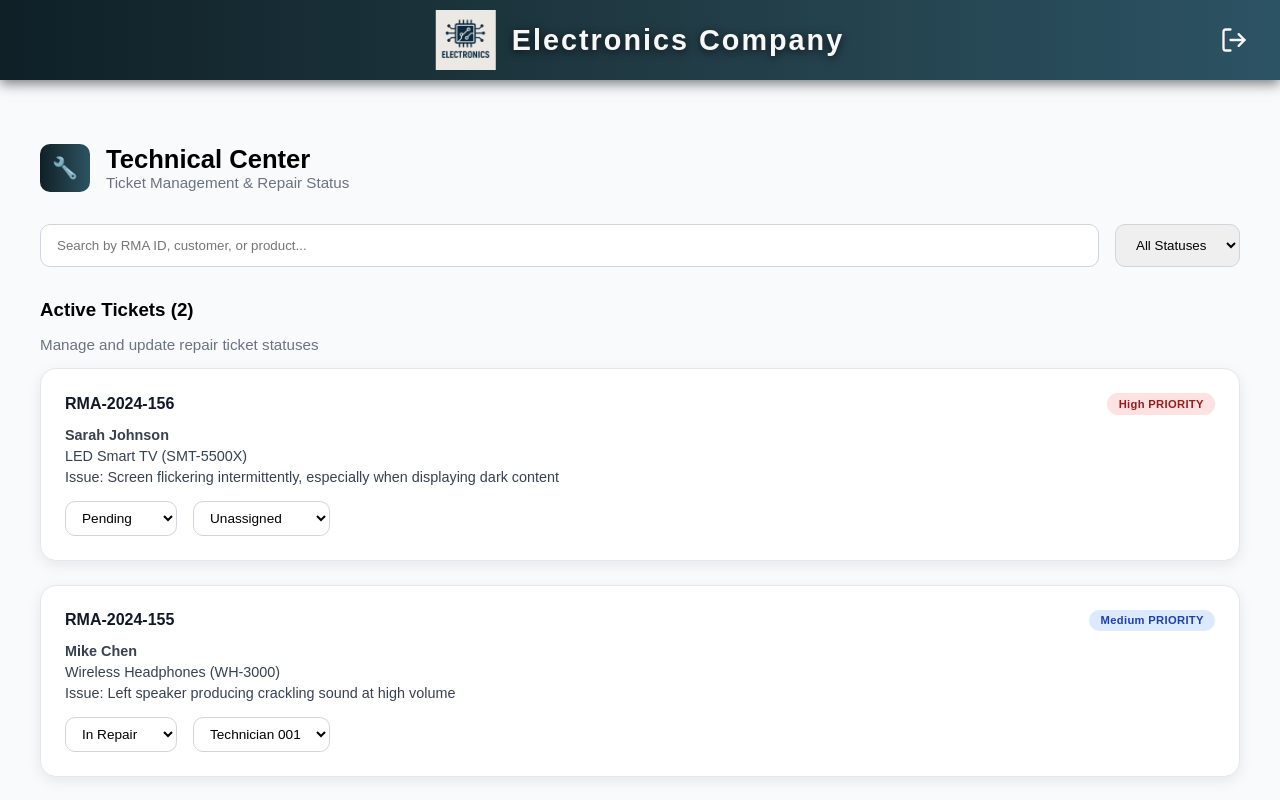
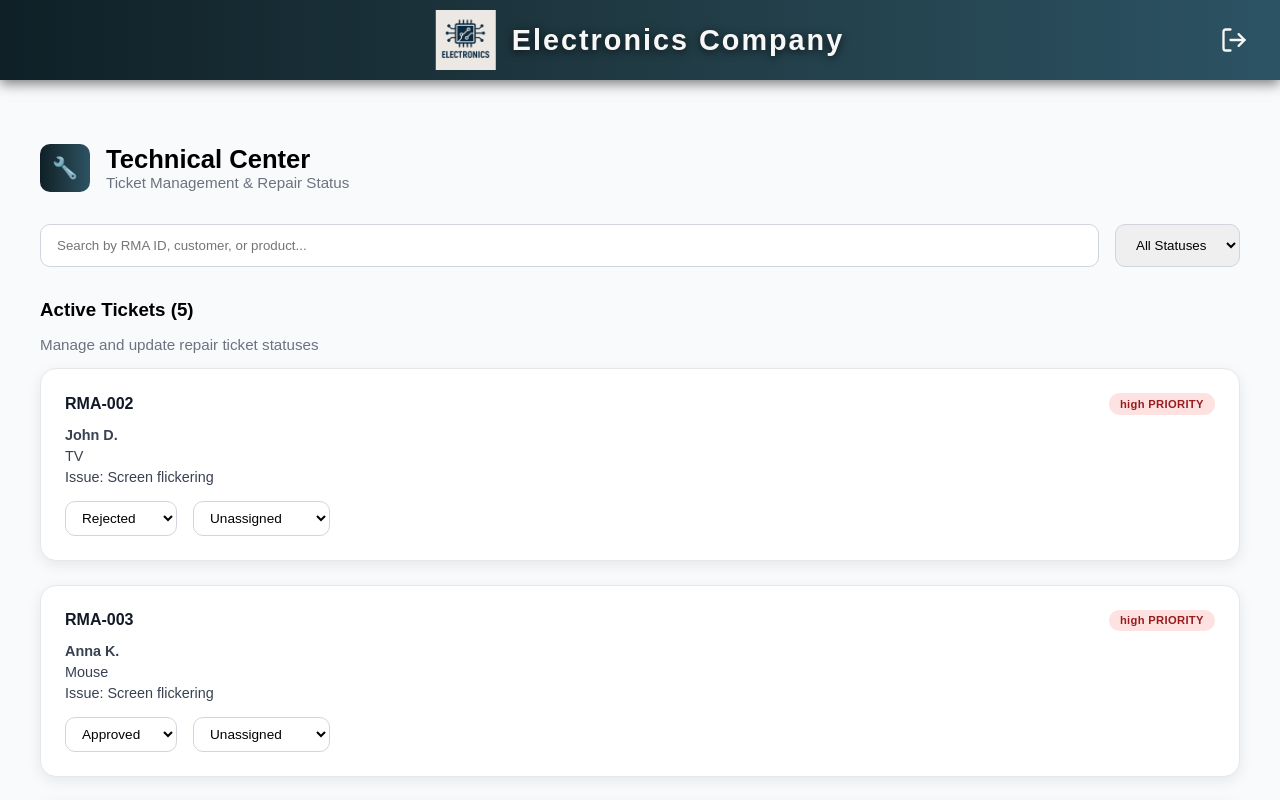
Before and after one commit to Capstone-The-Return/Front-end, a React (Vite) app in the folder Electo_vite/: page /technicalDashboard in a window 1280 px wide. Shown: the top 800 px of the page. Built offline with nearby package versions, Linux system fonts and the light colour scheme; data requests are answered from the project's data file.

Commit message:
updated with server json

```diff
--- a/Electo_vite/db/db.json
+++ b/Electo_vite/db/db.json
@@ -42,7 +42,8 @@
       "photo_url": "https://example.com/photos/rma-001.jpg",
       "owner": "Anasasia Kesisi",
       "last_updated": "2024-06-10T15:30:00Z",
-      "created_at": "2024-06-01T10:00:00Z"
+      "created_at": "2024-06-01T10:00:00Z",
+      "technical_status": null
     },
     {
       "id": "2",
@@ -53,10 +54,10 @@
       "product": {
         "name": "TV"
       },
-      "status": "approved",
+      "status": "in-repair",
       "warranty": true,
       "issue": "Screen flickering",
-      "assigned_to": null,
+      "assigned_to": "Tech One",
       "priority": "high",
       "notes": "Customer reported issue started after recent update.",
       "phone": "+30 2101234567",
@@ -67,7 +68,8 @@
       "photo_url": "https://example.com/photos/rma-001.jpg",
       "owner": "Anasasia Kesisi",
       "last_updated": "2024-06-10T15:30:00Z",
-      "created_at": "2024-06-01T10:00:00Z"
+      "created_at": "2024-06-01T10:00:00Z",
+      "technical_status": "Rejected"
     },
     {
       "id": "3",
@@ -92,7 +94,8 @@
       "photo_url": "https://example.com/photos/rma-001.jpg",
       "owner": "Anasasia Kesisi",
       "last_updated": "2024-06-10T15:30:00Z",
-      "created_at": "2024-06-01T10:00:00Z"
+      "created_at": "2024-06-01T10:00:00Z",
+      "technical_status": "Approved"
     },
     {
       "id": "4",
@@ -117,7 +120,8 @@
       "photo_url": "https://example.com/photos/rma-001.jpg",
       "owner": "Anasasia Kesisi",
       "last_updated": "2024-06-10T15:30:00Z",
-      "created_at": "2024-06-01T10:00:00Z"
+      "created_at": "2024-06-01T10:00:00Z",
+      "technical_status": "completed"
     },
     {
       "id": "5",
@@ -142,7 +146,40 @@
       "photo_url": "https://example.com/photos/rma-001.jpg",
       "owner": "Anasasia Kesisi",
       "last_updated": "2024-06-10T15:30:00Z",
-      "created_at": "2024-06-01T10:00:00Z"
+      "created_at": "2024-06-01T10:00:00Z",
+      "technical_status": null
+    },
+    {
+      "id": "6",
+      "rma": "RMA-006",
+      "customer": {
+        "name": "Dimi S."
+      },
+      "product": {
+        "name": "Keyboard"
+      },
+      "date": "2024-12-03",
+      "issue": "Screen flickering intermittently, especially when displaying dark content",
+      "status": "in-repair",
+      "priority": "High",
+      "assignedTo": "Unassigned",
+      "technical_status": "Pending"
+    },
+    {
+      "id": "7",
+      "rma": "RMA-007",
+      "customer": {
+        "name": "Dimi S."
+      },
+      "product": {
+        "name": "Keyboard"
+      },
+      "date": "2024-12-02",
+      "issue": "Left speaker producing crackling sound at high volume",
+      "status": "in-repair",
+      "priority": "Medium",
+      "assignedTo": "Technician 001",
+      "technical_status": "In Repair"
     }
   ]
 }
--- a/Electo_vite/src/Data/tickets.json
+++ /dev/null
@@ -1,22 +0,0 @@
-[
-  {
-    "id": "RMA-2024-156",
-    "customer": "Sarah Johnson",
-    "product": "LED Smart TV (SMT-5500X)",
-    "date": "2024-12-03",
-    "issue": "Screen flickering intermittently, especially when displaying dark content",
-    "status": "Pending",
-    "priority": "High",
-    "assignedTo": "Unassigned"
-  },
-  {
-    "id": "RMA-2024-155",
-    "customer": "Mike Chen",
-    "product": "Wireless Headphones (WH-3000)",
-    "date": "2024-12-02",
-    "issue": "Left speaker producing crackling sound at high volume",
-    "status": "In Repair",
-    "priority": "Medium",
-    "assignedTo": "Technician 001"
-  }
-]
--- a/Electo_vite/src/components/EmployeePageApp/EmployeePageApp.jsx
+++ b/Electo_vite/src/components/EmployeePageApp/EmployeePageApp.jsx
@@ -25,7 +25,7 @@ export default function EmployeePage() {
   const [editData, setEditData] = useState({});
   const [saving, setSaving] = useState(false);
 
-  useEffect(() => {
+  useEffect(() => {// Μπορείτε να προσθέσετε φίλτρα αν χρειάζεται
     getAllTickets().then(setTickets);
   }, []);
 
@@ -41,9 +41,9 @@ export default function EmployeePage() {
 
   // useMemo για filteredTickets (ανανεώνεται όταν αλλάζουν tickets ή searchQuery)
   const filteredTickets = useMemo(() => {
-    const query = searchQuery.toLowerCase();
+    const query = searchQuery?.toLowerCase();
     return tickets.filter(ticket =>
-      ticket.rma.toLowerCase().includes(query) ||
+      ticket.rma?.toLowerCase().includes(query) ||
       ticket.customer?.name.toLowerCase().includes(query) ||
       ticket.product?.name.toLowerCase().includes(query)
     );
@@ -71,17 +71,21 @@ export default function EmployeePage() {
   const newStatus = destination.droppableId;
   const id = draggableId;
 
+  const currentTechnicalStatus = tickets.find(t => t.id === id)?.technical_status;
+
+  const newTechnicalStatus = newStatus === 'in-repair' ? 'Pending' : currentTechnicalStatus;
+
   // Optimistically update UI
   setTickets(prevTickets => {
     const updated = prevTickets.map(ticket =>
-     ticket.id === id ? { ...ticket, status: newStatus } : ticket
+     ticket.id === id ? { ...ticket, status: newStatus, technical_status: newTechnicalStatus } : ticket
     );
 
     return updated;
   });
 
   try {
-    await updateTicket(id, { status: newStatus });
+    await updateTicket(id, { status: newStatus, technical_status: newTechnicalStatus },'Employee');
     // No further update needed because UI updated optimistically
   } catch (error) {
     alert('Failed to update ticket status');
@@ -123,7 +127,7 @@ export default function EmployeePage() {
         warranty: editData.warranty,
       };
 
-      await updateTicket(selectedTicket.id, updatedFields);
+      await updateTicket(selectedTicket.id, updatedFields, "Employee");
 
       setTickets(prev =>
         prev.map(t =>
@@ -219,6 +223,7 @@ export default function EmployeePage() {
             <p><strong>Customer:</strong> {selectedTicket.customer?.name}</p>
             <p><strong>Product:</strong> {selectedTicket.product?.name}</p>
             <p><strong>Status:</strong> {STATUS_LABELS[selectedTicket.status]}</p>
+            <p><strong>Technical Status:</strong> {selectedTicket.technical_status}</p>
 
             <label>
               <strong>Assigned to:</strong>
--- a/Electo_vite/src/components/TechnicalApp/TechnicalApp.jsx
+++ b/Electo_vite/src/components/TechnicalApp/TechnicalApp.jsx
@@ -1,21 +1,32 @@
-import { useState } from "react";
+import { useState, useEffect } from "react";
 import styles from "./TechnicalApp.module.css";
 import TicketCard from "../TicketCard/TicketCard";
-import initialTickets from "../../data/tickets.json";
+import { getAllTickets, updateTicket, deleteTicket } from '../../services/employeeTickets';
+
 
 export default function TechnicalApp() {
-  const [tickets, setTickets] = useState(initialTickets);
+  const [tickets, setTickets] = useState([]);
   const [filter, setFilter] = useState("All");
+
+  useEffect(() => {
+    getAllTickets().then(data => {
+      setTickets(data.filter(t => t.technical_status !== null));
+    });
+  }, []);
 
   const filteredTickets =
     filter === "All"
       ? tickets
       : tickets.filter(t => t.status === filter);
 
-  const updateStatus = (id, status) => {
+  const updateStatus = async (id, status) => {
+
+    await updateTicket(id, {'technical_status': status});
+
     setTickets(tickets.map(t =>
-      t.id === id ? { ...t, status } : t
+      t.id === id ? { ...t, technical_status: status } : t
     ));
+
   };
 
   return (
--- a/Electo_vite/src/components/TicketCard/TicketCard.jsx
+++ b/Electo_vite/src/components/TicketCard/TicketCard.jsx
@@ -4,19 +4,19 @@ export default function TicketCard({ ticket, onStatusChange }) {
   return (
     <div className={styles.card}>
       <div className={styles.header}>
-        <strong>{ticket.id}</strong>
+        <strong>{ticket.rma}</strong>
         <span className={`${styles.badge} ${styles[ticket.priority.toLowerCase()]}`}>
           {ticket.priority} PRIORITY
         </span>
       </div>
 
-      <p><strong>{ticket.customer}</strong></p>
-      <p>{ticket.product}</p>
+      <p><strong>{ticket.customer.name}</strong></p>
+      <p>{ticket.product.name}</p>
       <p className={styles.issue}>Issue: {ticket.issue}</p>
 
       <div className={styles.controls}>
         <select
-          value={ticket.status}
+          value={ticket.technical_status}
           onChange={(e) => onStatusChange(ticket.id, e.target.value)}
         >
           <option>Pending</option>
--- a/Electo_vite/src/services/employeeTickets.js
+++ b/Electo_vite/src/services/employeeTickets.js
@@ -1,4 +1,5 @@
 const BASE = 'http://localhost:4000/tickets';
+//const TechSupportBase = 'http://localhost:4000/TechnicalTickets';
 
 export const getAllTickets = async () => {
   const res = await fetch(BASE);
```
